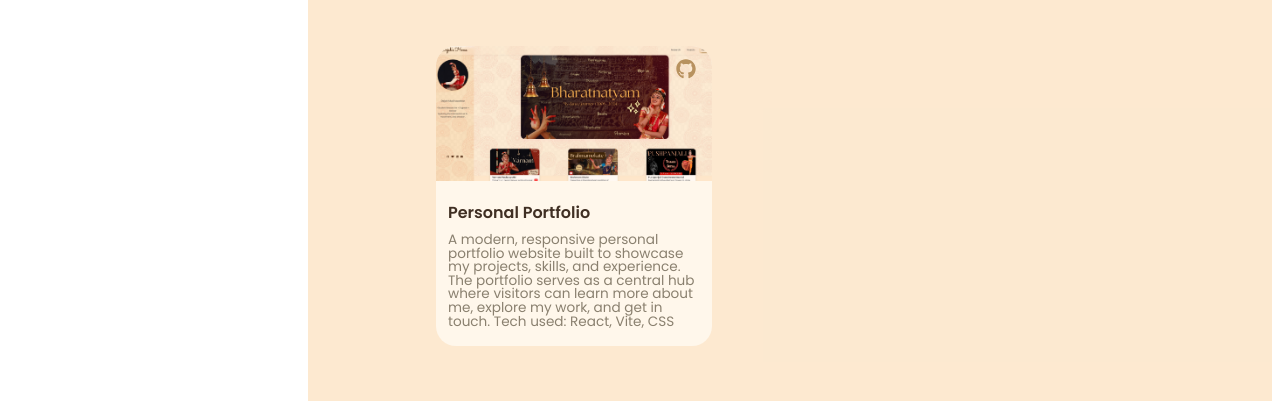
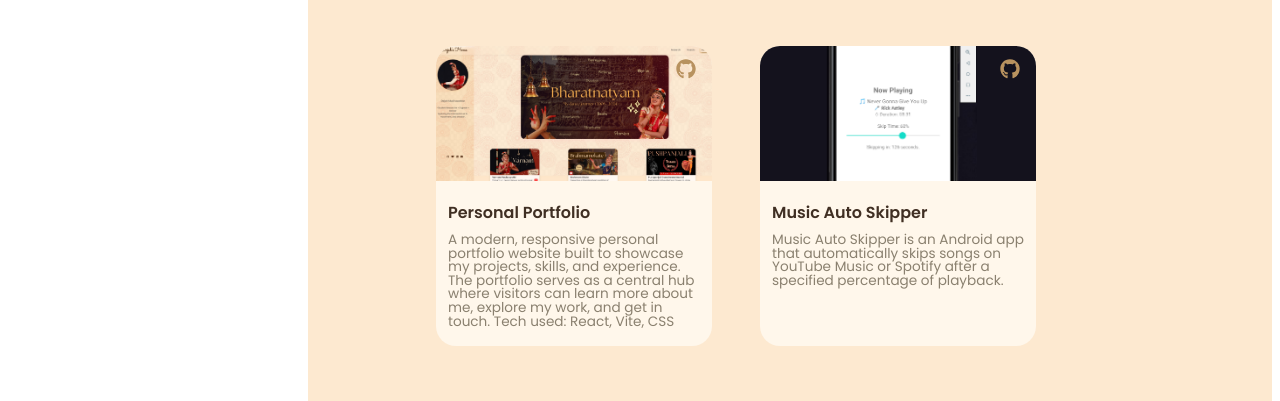
Before and after one commit to dejah22/dejah22.github.io, a React (Vite) app: page /projects in a window 1280 px wide. Shown: the part 909-1310 px from the top of the page. Built offline with nearby package versions, Linux system fonts and the light colour scheme.

Commit message:
Added Music auto skipper

```diff
--- a/src/components/Projects.jsx
+++ b/src/components/Projects.jsx
@@ -7,6 +7,7 @@ import nmapPic from "../assets/nmap.png";
 import digitalPaperNotesPic from "../assets/digitalPaperNotes.jpg";
 import wordDevilPic from "../assets/wordDevil.png";
 import personalPortfolioPic from "../assets/personalPortfolioPic.jpg"
+import musicAutoSkipperPic from "../assets/musicAutoSkipperPic.png"
 import { CiTextAlignLeft } from "react-icons/ci";
 
 const Projects = () => {
@@ -54,6 +55,12 @@ const Projects = () => {
       img: personalPortfolioPic,
       github: "https://github.com/dejah22/dejah22.github.io",
     },
+    {
+      title: "Music Auto Skipper",
+      desc: "Music Auto Skipper is an Android app that automatically skips songs on YouTube Music or Spotify after a specified percentage of playback.",
+      img: musicAutoSkipperPic,
+      github: "https://github.com/dejah22/dejah22.github.io",
+    }
   ];
 
   return (
```
Also changed, not shown: src/assets/musicAutoSkipperPic.png (added).
